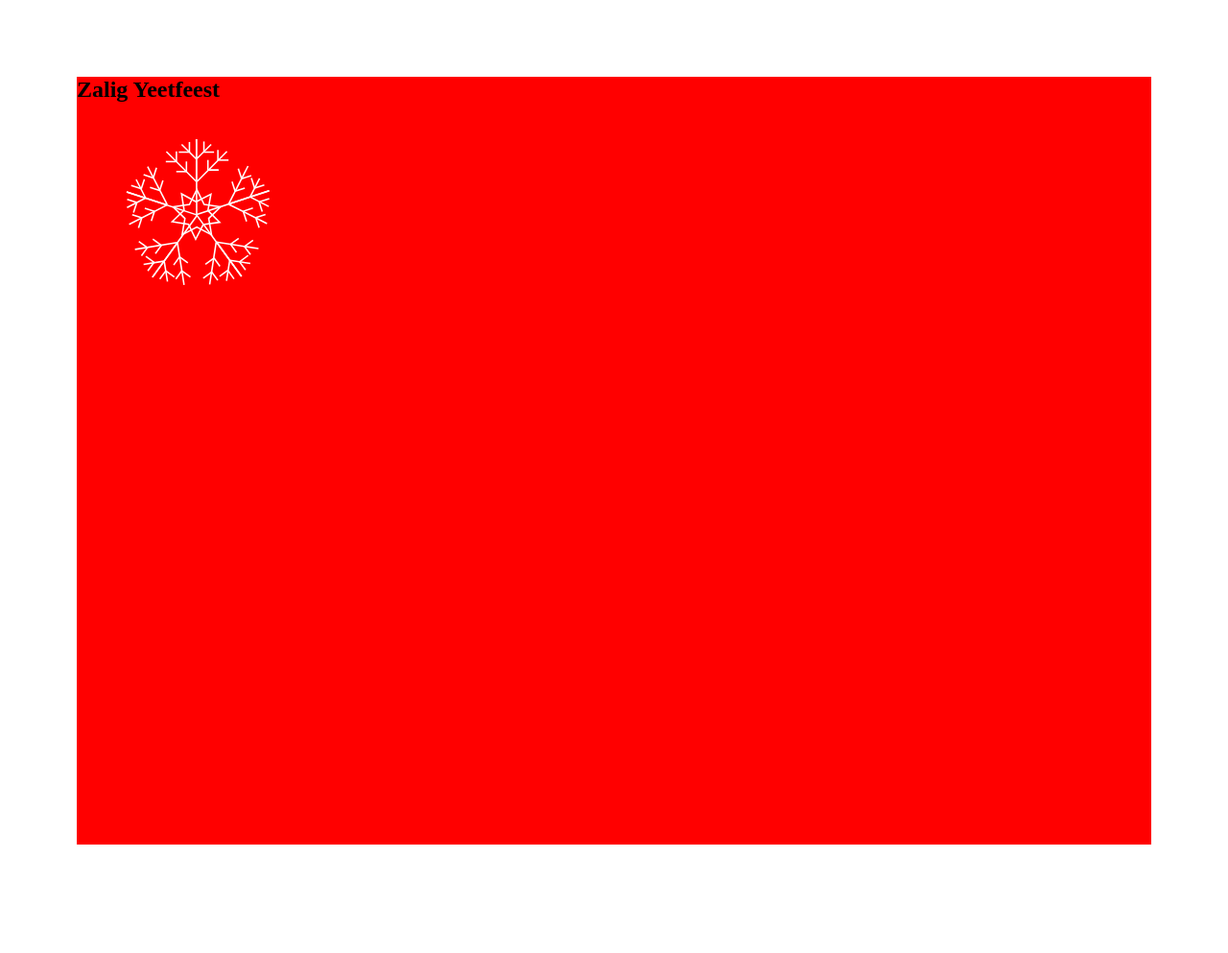
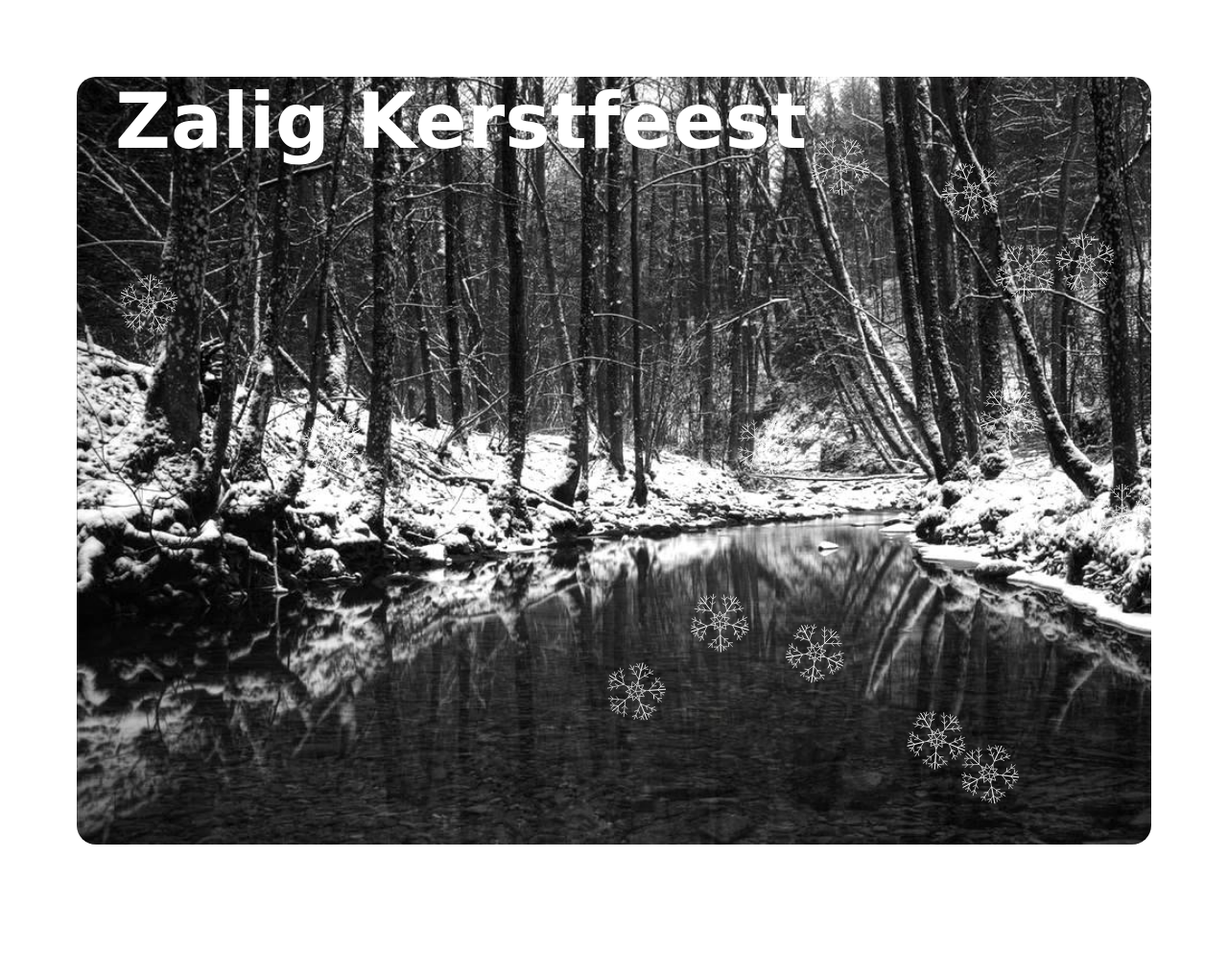
Before and after one commit to JanHenst/KerstVlokOpdracht, a plain HTML site: page index.html in a window 1280 px wide. Shown: the whole page at 96% size. Before the commit the page ends 880 px from the top, so only its background shows below. Drawn offline with Linux system fonts and the light colour scheme; a web font is replaced by a local one.

Commit message:
update alles :)

```diff
--- a/index.html
+++ b/index.html
@@ -5,14 +5,12 @@
     <meta name="author" content="Jan van der Henst, Zenzo Xafir Arian">
     <meta name="viewport" content="width=device-width, initial-scale=1.0">
     <link rel="stylesheet" href="style.css">
+    <link href="https://fonts.googleapis.com/css?family=Lakki+Reddy&display=swap" rel="stylesheet">
     <title>KerstVlok opdracht</title>
   </head>
   <body>
-    <div class="midden">
-      <h2>Zalig Yeetfeest</h2>
-      <div id="sneeuwvlok">
-
-      </div>
+    <div class="midden" id="midden">
+      <h2>Zalig Kerstfeest</h2>
     </div>
     <script src="vlokken.js"></script>
   </body>
--- a/style.css
+++ b/style.css
@@ -1,6 +1,14 @@
 body {
   height: 100vh;
   margin: 0;
+  background-color: white;
+  font-family: 'Lakki Reddy', cursive;
+}
+
+h2 {
+  color: white;
+  font-size: 5em;
+  padding-left: .5em;
 }
 
 .midden {
@@ -9,14 +17,21 @@ body {
   width:  70em;
   height: 50em;
   background-color: red;
-}
-#sneeuwvlok {
-  height: 10vh;
-  stroke-width: 3px;
-  stroke: white;
-  fill: none;
+  background-image: url('SnowBackground.jpg');
+  background-size: cover;
+  background-repeat: no-repeat;
+  border-radius: 20px;
 }
 
 svg {
- height: 250px;
+ height: 100px;
 }
+
+.sneeuwvlokje {
+   width: 2em;
+   height: 1.5em;
+   position: absolute;
+   stroke-width: 3px;
+   stroke: white;
+   fill: none;
+}
--- a/vlokken.js
+++ b/vlokken.js
@@ -1,3 +1,5 @@
+let midden = document.getElementById('midden');
+
 let codeSVGvlok = '<svg version="1.1" class="vlokje" xmlns="http://www.w3.org/2000/svg" ' +
     'xmlns:xlink="http://www.w3.org/1999/xlink" x="0px" y="0px"  ' +
     'viewBox="0 0 480 480" xml:space="preserve"> ' +
@@ -106,4 +108,58 @@ let codeSVGvlok = '<svg version="1.1" class="vlokje" xmlns="http://www.w3.org/20
    ' <polygon  class=ster  points="238.9,159.9 268.5,144.8 262.5,177.4 286,200.9 253.1,205.3 238,234.9 223.7,204.9 190.9,199.7 214.9,176.8 209.8,144 "/> '+
    ' </svg>';
 
-   document.getElementById('sneeuwvlok').innerHTML = codeSVGvlok;
+   class Vlokje {
+     constructor(horizontale, verticale, valsnelheid, grootte, draaisnelheid) {
+       this._grootte = grootte;
+       this._horizontale = horizontale + midden.offsetLeft;
+       this._verticale = verticale + midden.offsetTop;
+       this._valsnelheid = valsnelheid * grootte;
+       this._draaisnelheid = draaisnelheid;
+       this._hoek = 0;
+       this._vlokje;
+   }
+
+   maken() {
+       this._vlokje = document.createElement('div');
+       this._vlokje.className = 'sneeuwvlokje';
+       this._vlokje.style.top  = this._verticale + 'px';
+       this._vlokje.style.height = 3 * this._grootte + 'em';
+       this._vlokje.style.width = 3 * this._grootte + 'em';
+       this._vlokje.style.left = this._horizontale + 'px';
+       this._vlokje.innerHTML = this._svg;
+       midden.appendChild(this._vlokje);
+       this._vlokje.innerHTML = codeSVGvlok;
+       this.bewegen();
+   }
+
+   vallen() {
+       this._verticale += this._valsnelheid;
+       this._vlokje.style.left = this._horizontale + 'px';
+       this._vlokje.style.top = this._verticale + 'px';
+       this._hoek += this._draaisnelheid;
+       this._vlokje.style.transform = "rotate(" + this._hoek + "deg)";
+   }
+      // rijden is een method om continue te verplaatsen
+      bewegen() {
+         let bewegen = requestAnimationFrame( () => {
+           if(this._verticale > midden.offsetHeight + midden.offsetTop - 60){
+               this._verticale = midden.offsetTop;
+               this._horizontale = (Math.random()*midden.offsetWidth) + midden.offsetLeft;
+               this.vallen();
+               this.bewegen();
+           } else {
+               this.vallen();
+               this.bewegen();
+           }
+         });
+      }
+   }
+
+   for(let i=0; i<15; ){
+     let number = Math.random() * 4;
+     if(number > 1){
+         window['vlokje'+i] = new Vlokje(Math.random()*midden.offsetWidth, 0, 1.5, number, Math.random() * 2);
+         window['vlokje'+i].maken();
+         i++;
+     }
+ }
```
Also changed, not shown: autoClass.html (added, +46 -0 lines), SnowBackground.jpg (added).
